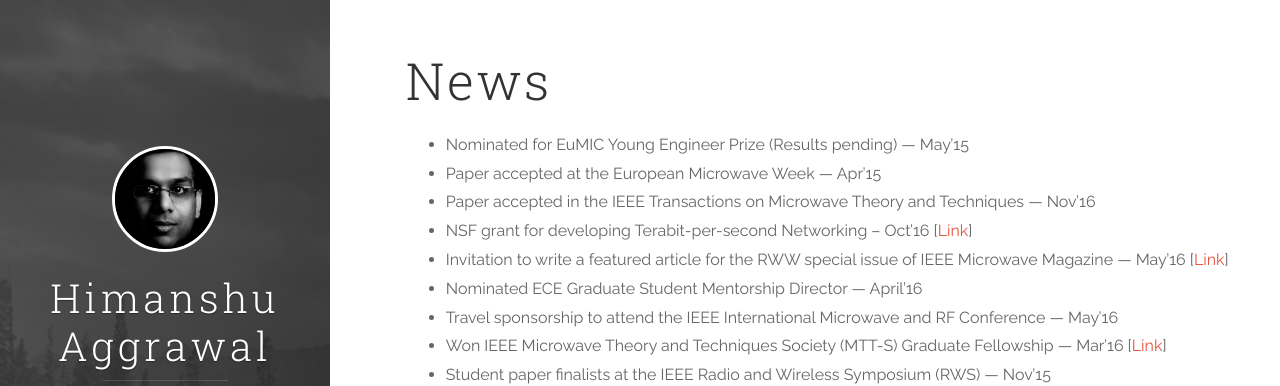
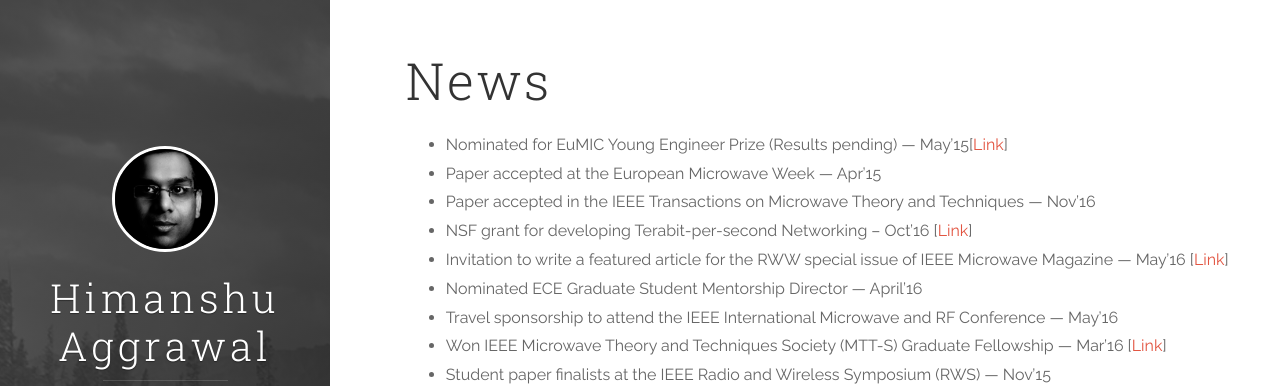
Before and after one commit to ahimanshu13/ahimanshu13.github.io, a Jekyll site: the page built from news/index.md, in a window 1280 px wide. Shown: the top 386 px of the page. Built offline with Jekyll 4.4.1, drawn with Linux system fonts in a browser that asks for light colours; nearby versions of some CDN libraries.

Commit message:
Updated Link to EuMIC

```diff
--- a/news/index.md
+++ b/news/index.md
@@ -4,7 +4,7 @@ title: News
 published: true
 ---
 
-- Nominated for EuMIC Young Engineer Prize (Results pending)  --- May'15
+- Nominated for EuMIC Young Engineer Prize (Results pending)  --- May'15[[Link](http://www.ece.rice.edu/news/Aggrawal-EuMC/){:target="_blank"}]
 - Paper accepted at the European Microwave Week  --- Apr'15
 - Paper accepted in the IEEE Transactions on Microwave Theory and Techniques --- Nov'16
 - NSF grant for developing Terabit-per-second Networking – Oct’16 [[Link](http://news.rice.edu/2016/10/11/marconi-inspires-rice-university-design-for-1-terabit-wireless-2/){:target="_blank"}]
```
